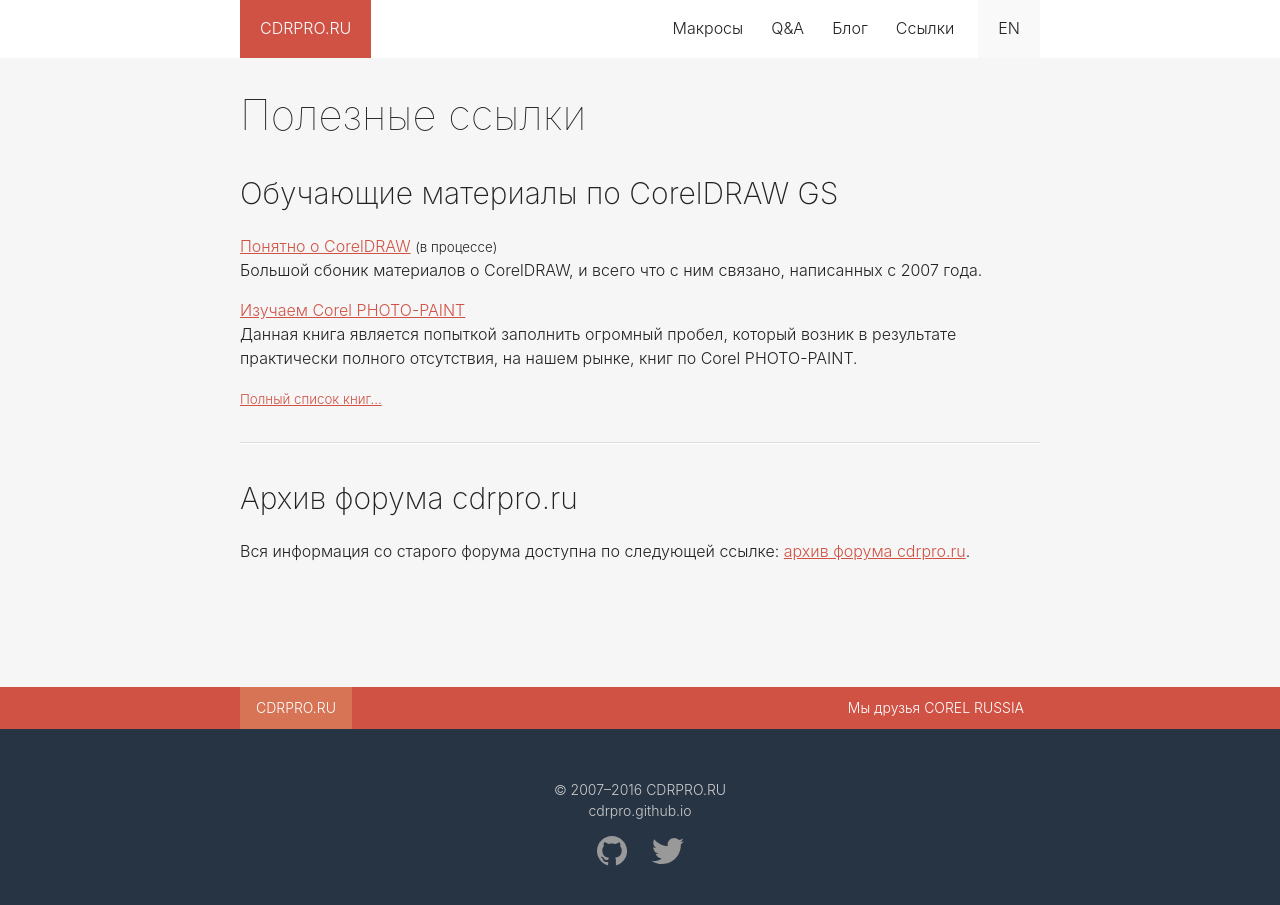
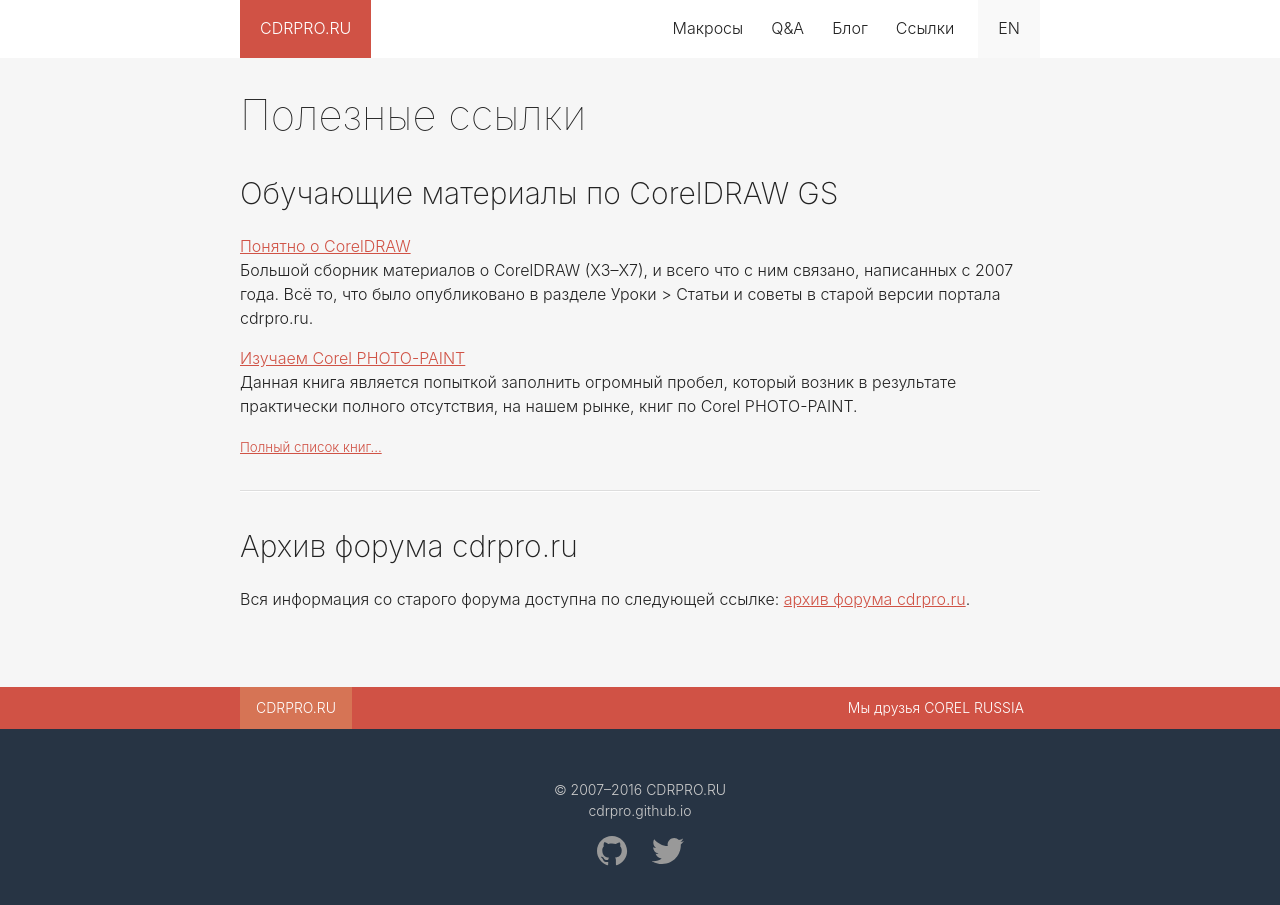
Before and after one commit to cdrpro/cdrpro.github.io, a Jekyll site: the page built from links.md, in a window 1280 px wide and 942 px high. Shown: the top 905 px of the window. Built offline with Jekyll 4.4.1, drawn with Linux system fonts in a browser that asks for light colours.

Commit message:
Updated books.yml

```diff
--- a/_data/books.yml
+++ b/_data/books.yml
@@ -1,8 +1,8 @@
 coreldraw:
   name: "Понятно о CorelDRAW"
   link: "https://www.gitbook.com/book/cdrpro-macros/coreldraw/details"
-  inprogress: true
-  description: "Большой сбоник материалов о CorelDRAW, и всего что с ним связано, написанных с 2007 года."
+  inprogress: false
+  description: "Большой сборник материалов о CorelDRAW (X3–X7), и всего что с ним связано, написанных с 2007 года. Всё то, что было опубликовано в разделе Уроки > Статьи и советы в старой версии портала cdrpro.ru."
 pp:
   name: "Изучаем Corel PHOTO-PAINT"
   link: "https://www.gitbook.com/book/cdrpro-macros/pp-book/details"
```
